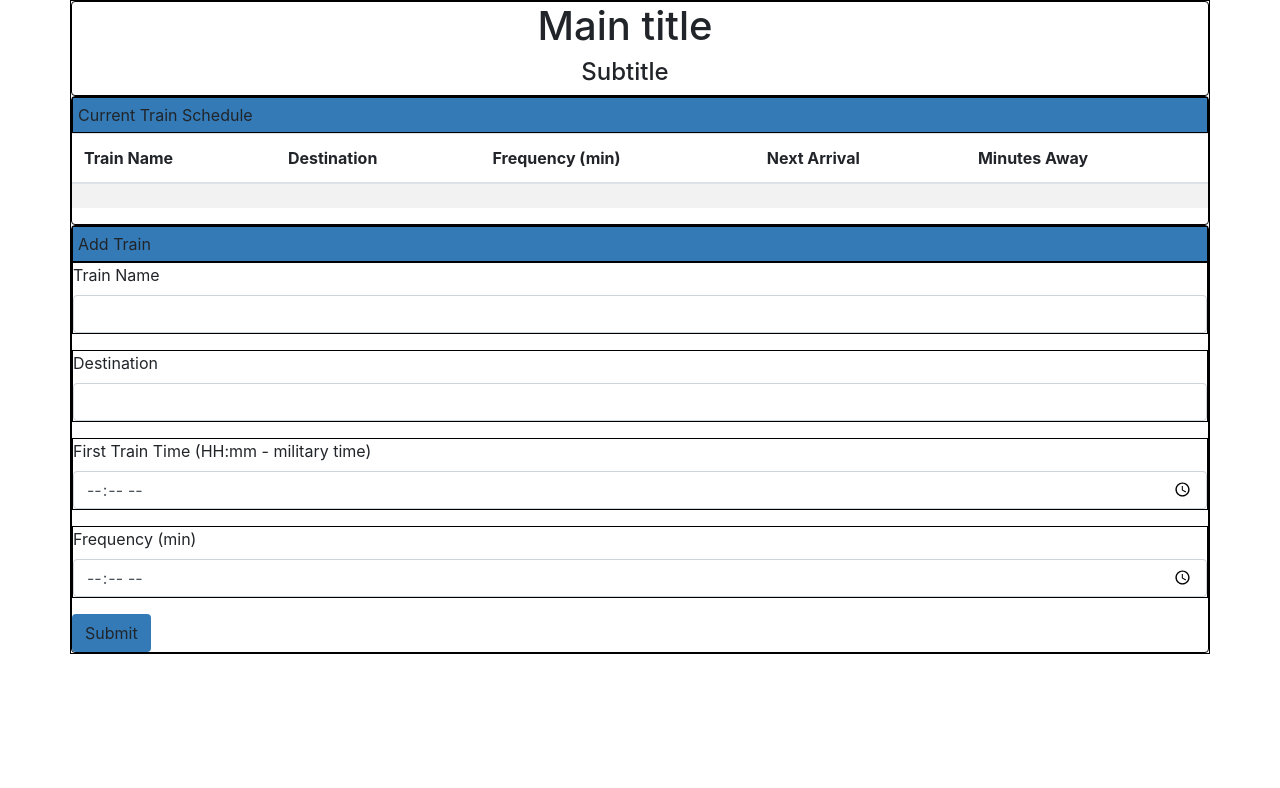
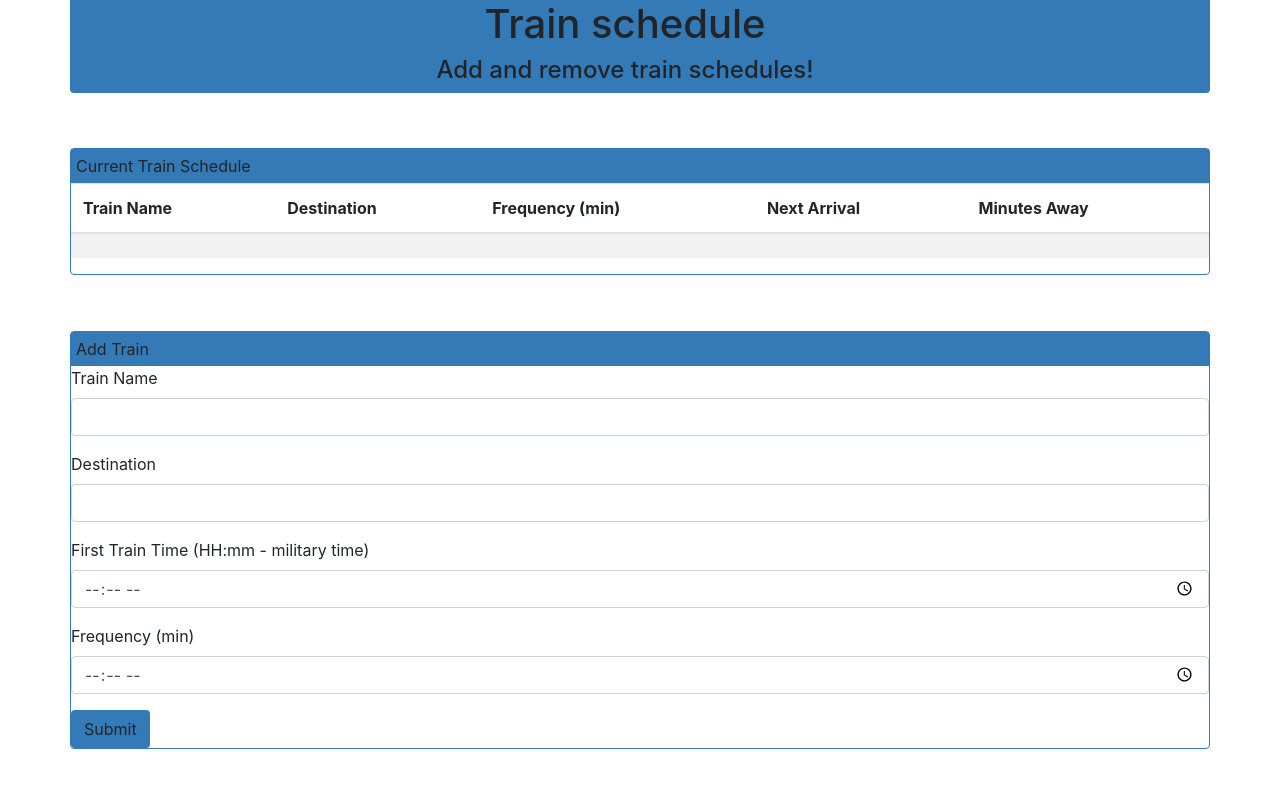
Before and after one commit to justin-barfield/Train-Time, a plain HTML site: page index.html in a window 1280 px wide. Drawn offline with nearby package versions, Linux system fonts and the light colour scheme.

Commit message:
feat(UI update) - borders have been added to the page sections and backgroup color updated for the header. Firebase config has been added to the script section in index.

```diff
--- a/assets/css/style.css
+++ b/assets/css/style.css
@@ -1,9 +1,18 @@
-div {
+/* div {
     border: 1px solid black;
 }
 
 li {
     border: 1px solid black;
+} */
+
+#header {
+    background-color: #337AB7;
+}
+
+.section-border {
+    border: 1px solid #337AB7;
+    margin-top: 5%;
 }
 
 .section-head {
--- a/index.html
+++ b/index.html
@@ -4,43 +4,54 @@
     <meta charset="UTF-8">
     <meta name="viewport" content="width=device-width, initial-scale=1.0">
     <meta http-equiv="X-UA-Compatible" content="ie=edge">
+
+    <!-- Bootstrap -->
     <link rel="stylesheet" href="https://stackpath.bootstrapcdn.com/bootstrap/4.3.1/css/bootstrap.min.css" integrity="sha384-ggOyR0iXCbMQv3Xipma34MD+dH/1fQ784/j6cY/iJTQUOhcWr7x9JvoRxT2MZw1T" crossorigin="anonymous">
     <script src="https://stackpath.bootstrapcdn.com/bootstrap/4.3.1/js/bootstrap.min.js" integrity="sha384-JjSmVgyd0p3pXB1rRibZUAYoIIy6OrQ6VrjIEaFf/nJGzIxFDsf4x0xIM+B07jRM" crossorigin="anonymous"></script>
+
+    <!-- JQuery -->
     <script
     src="https://code.jquery.com/jquery-3.4.1.min.js"
     integrity="sha256-CSXorXvZcTkaix6Yvo6HppcZGetbYMGWSFlBw8HfCJo="
     crossorigin="anonymous"></script>
 
-    <title>Train Schedule</title>
+    <!-- Local CSS -->
     <link rel="stylesheet" href="assets/css/reset.css">
     <link rel="stylesheet" href="assets/css/style.css">
+
+    <!-- Moment.js CDN -->
+    <script src="https://cdnjs.cloudflare.com/ajax/libs/moment.js/2.24.0/locale/af.js"></script>
+
+    <!-- Local JS -->
     <!-- <script defer src="assets/javascript/app.js"></script> -->
+
+    <title>Train Schedule</title>
 
 </head>
 <body>
 
     <!-- Page container -->
-    <div class="container">
+    <div id="page-container" class="container">
 
         <!-- Header container -->
-        <div id="header" class="containter row rounded">
+        <div id="header" class="containter row rounded-bottom">
 
             <!-- Main title -->
-            <h1 class="container row justify-content-center">Main title</h1>
+            <h1 class="container row justify-content-center">Train schedule</h1>
 
             <!-- Subtitle -->
-            <h4 class="container row justify-content-center">Subtitle</h4>
+            <h4 class="container row justify-content-center">Add and remove train schedules!</h4>
         </div>
 
         <!-- Schedule container -->
-        <div id="schedule" class="containter row rounded">
+        <div id="schedule" class="containter row rounded section-border">
 
             <!-- Schedule head -->
             <div id="current-schedule" class="section-head">
                 Current Train Schedule
             </div>
 
-            <!-- Schedule chart -->
+            <!-- Schedule table -->
             <table id="train-table" class="table table-striped">
                 <thead>
                     <tr>
@@ -64,7 +75,7 @@
         </div>
 
         <!-- Form container -->
-        <div id="form-area" class="containter row rounded">
+        <div id="form-area" class="containter row rounded  section-border">
 
             <!-- Form head -->
             <div id="add-train" class="section-head">
@@ -104,5 +115,39 @@
     </div>
 
 
+
+<script>
+
+    var log = console.log
+
+    // Your web app's Firebase configuration
+    var firebaseConfig = {
+    apiKey: "AIzaSyA7AMzfI1UVu1vR8UAh-RWuLda4Eb4_VlQ",
+    authDomain: "train-time-b1943.firebaseapp.com",
+    databaseURL: "https://train-time-b1943.firebaseio.com",
+    projectId: "train-time-b1943",
+    storageBucket: "train-time-b1943.appspot.com",
+    messagingSenderId: "322405426096",
+    appId: "1:322405426096:web:26d3fc34ce3d7d91"
+    };
+    // Initialize Firebase
+    firebase.initializeApp(firebaseConfig);
+
+
+
+
+
+
+
+
+
+</script>
+
+
+
+
+
+
+
 </body>
 </html>
```
